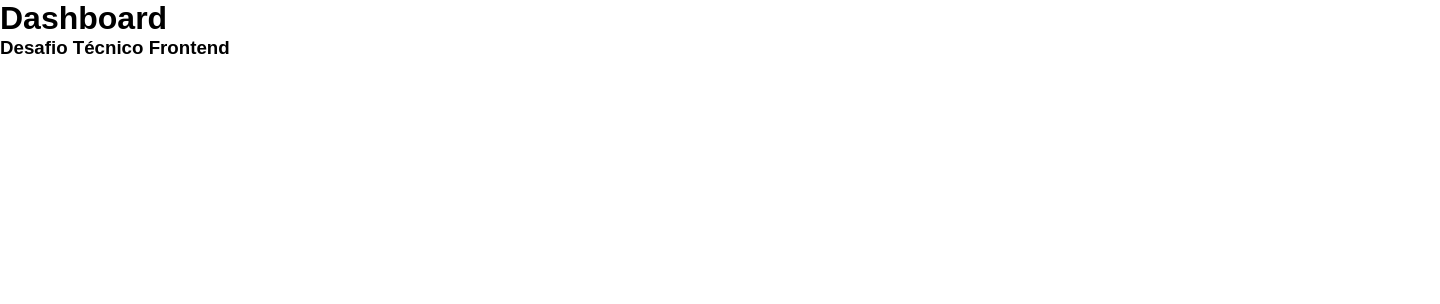
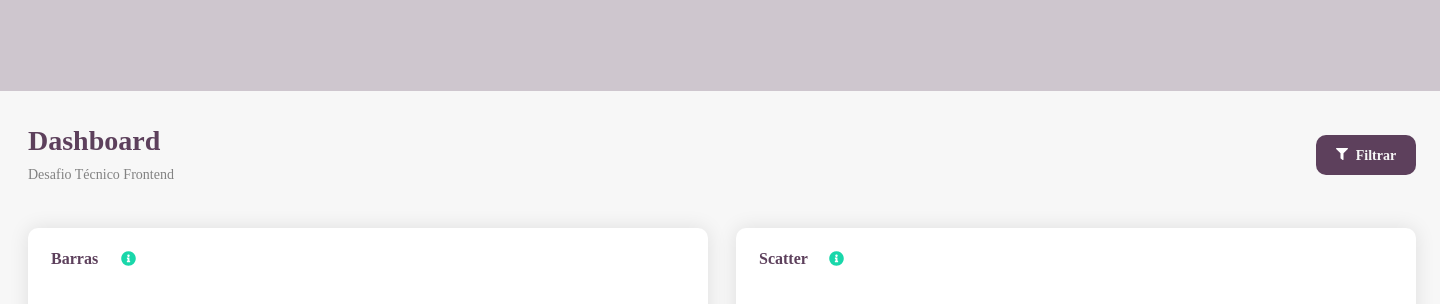
Before and after one commit to samuellsaraiva/Projeto-Raquel, a React (Create React App) app in the folder desafio/: page / in a window 1280 px wide. Shown: the top 304 px of the page, 1440 px wide, since content can reach past the window. Built offline with nearby package versions, Linux system fonts and the light colour scheme.

Commit message:
Estilo do projeto
Criação da estrutura/estilo geral do projeto, seguindo o layout do figma.

```diff
--- a/desafio/package.json
+++ b/desafio/package.json
@@ -3,12 +3,14 @@
   "version": "0.1.0",
   "private": true,
   "dependencies": {
+    "@react-icons/all-files": "^4.1.0",
     "@testing-library/jest-dom": "^5.16.3",
     "@testing-library/react": "^12.1.4",
     "@testing-library/user-event": "^13.5.0",
     "react": "^17.0.2",
     "react-dom": "^17.0.2",
-    "react-scripts": "5.0.0",
+    "react-icons": "^4.3.1",
+    "react-scripts": "^5.0.0",
     "web-vitals": "^2.1.4"
   },
   "scripts": {
--- a/desafio/src/App.js
+++ b/desafio/src/App.js
@@ -1,9 +1,48 @@
+import './styles.css';
+import { FaFilter, FaInfoCircle}  from 'react-icons/fa';
 
 function App() {
   return (
-    <div className="App">
-      <h1>Dashboard</h1>
-        <h3>Desafio Técnico Frontend</h3>
+
+    <div className="container">
+      <div className="topBar"> {/* Ajeitar melhor */}</div>
+
+      <div>
+        <h1 className="title">Dashboard</h1>
+        <h2 className="subTitle">Desafio Técnico Frontend</h2>
+      </div>
+
+      <button className="buttonSearch">
+        <FaFilter style={{marginRight: 8}} size={12} color="#FFF"/>
+        Filtrar
+      </button>
+
+
+      <main className="main">
+        <div className="barGraph">
+          <div className='titleGraph'>
+            Barras
+            <button className='info'>
+              <FaInfoCircle size={15} color="#19D7AA"/>
+            </button>
+          </div>
+
+
+        </div>
+
+        <div className="scatterGraph">
+        <div className='titleGraph'>
+            Scatter
+            <button className='info'>
+              <FaInfoCircle size={15} color="#19D7AA"/>
+            </button>
+          </div>
+
+
+        </div>
+      </main>
+
+
     </div>
   );
 }
--- /dev/null
+++ b/desafio/src/styles.css
@@ -0,0 +1,140 @@
+.container{
+    position: relative;
+    width: 1440px;
+    height: 1024px;
+    background: #F7F7F7;
+}
+
+.topBar{
+    position: absolute;
+    width: 1440px;
+    height: 91px;
+    left: 0px;
+    top: 0px;
+    background: #CEC6CE;
+}
+
+.title{
+    position: absolute;
+    width: 161px;
+    height: 34px;
+    left: 28px;
+    top: 124px;
+
+    font-family: 'Montserrat';
+    font-style: normal;
+    font-weight: 700;
+    font-size: 28px;
+    line-height: 34px;
+
+    color: #5D405C;
+    /* animation: flipTitle 1s; */
+
+}
+
+/* @keyframes flipTitle {
+    from{
+        transform: rotateX(90deg);
+    }
+    to{
+        transform: rotateX(0deg);
+    }
+} */
+
+.subTitle{
+    position: absolute;
+    width: 183px;
+    height: 17px;
+    left: 28px;
+    top: 166px;
+
+    font-family: 'Montserrat';
+    font-style: normal;
+    font-weight: 500;
+    font-size: 14px;
+    line-height: 17px;
+
+    color: #828282;
+}
+
+
+.buttonSearch{
+    position: absolute;
+    width: 100px;
+    height: 40px;
+    left: 1316px;
+    top: 135px;
+    background: #5D405C;
+    border-radius: 10px;
+    border: 0;
+
+
+    font-family: 'Montserrat';
+    font-style: normal;
+    font-weight: 600;
+    font-size: 14px;
+    line-height: 17px;
+    color: #F7F7F7;
+
+    cursor: pointer;
+    transition: transform 0.5;
+}
+.buttonSearch:hover{
+    transform: scale(1.1);
+}
+
+.titleGraph{
+    position: absolute;
+    width: 55px;
+    height: 20px;
+    left: 23px;
+    top: 21px;
+    /* background-color: #6bccbc; */
+    font-family: 'Montserrat';
+    font-style: normal;
+    font-weight: 700;
+    font-size: 16px;
+    line-height: 20px;
+    color: #5D405C;
+
+}
+
+.barGraph{
+    position: absolute;
+    width: 680px;
+    height: 359px;
+    left: 28px;
+    top: 228px;
+    background: #FFFFFF;
+    box-shadow: 0px 0px 20px rgba(0, 0, 0, 0.1);
+    border-radius: 10px;
+}
+
+.scatterGraph{
+    position: absolute;
+    width: 680px;
+    height: 359px;
+    left: 736px;
+    top: 228px;
+
+    background: #FFFFFF;
+    box-shadow: 0px 0px 20px rgba(0, 0, 0, 0.1);
+    border-radius: 10px;
+}
+
+
+.info{
+    position: absolute;
+    left: 70px;
+    right: 10.94%;
+    top: 10.94%;
+    bottom: 10.94%;
+    background-color: rgba(255, 255, 255, 0);
+    border: 0;
+
+    cursor: pointer;
+    transition: transform 0.5;
+}
+.info:hover{
+    transform: scale(1.2);
+}
```
Also changed, not shown: 1 other file (tests, documents, lock files or other folders).
